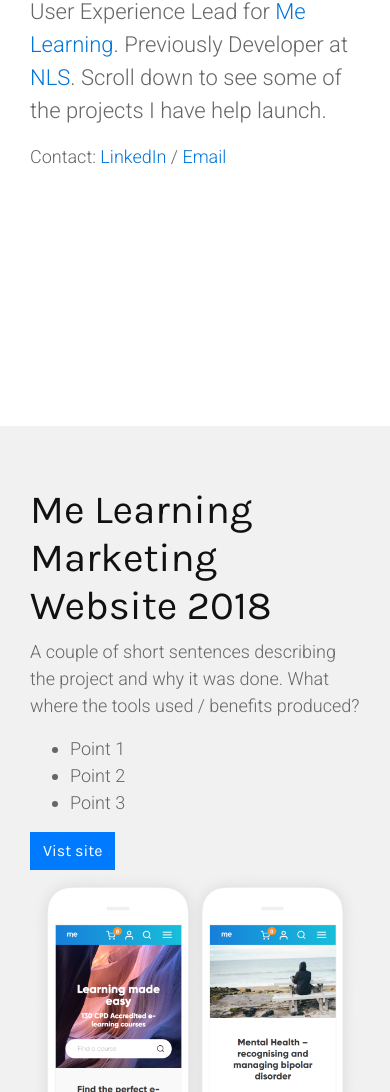
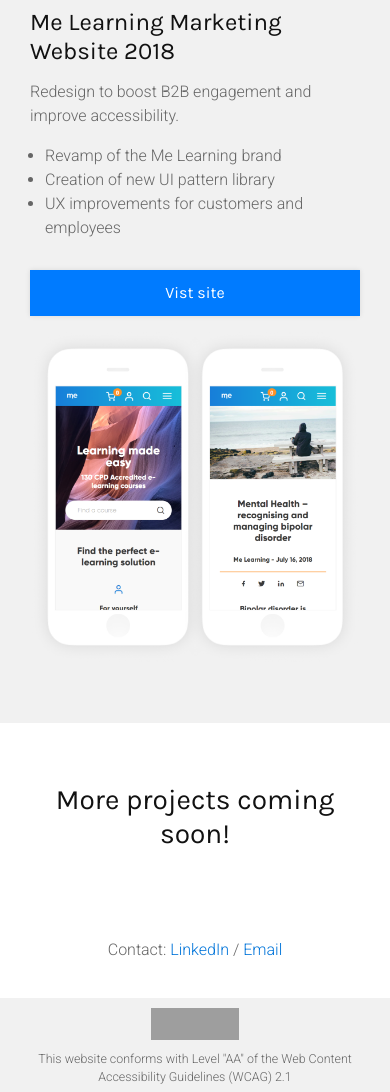
Before and after one commit to Charkizard/my-website, a plain HTML site: page index.html in a window 390 px wide. Shown: the part 613-1705 px from the top of the page. Drawn offline with nearby package versions, Linux system fonts and the light colour scheme; grey boxes are pictures that could not be loaded.

Commit message:
Responsive and margins

```diff
--- a/common/css/main.css
+++ b/common/css/main.css
@@ -18,15 +18,24 @@ h1, h2, h3, h4, h5, h6 {
 }
 
 h1 {
-    font-size: 60px;
+    font-size: 3.333em;
+    margin-bottom: 30px;
 }
 
 h2 {
-    font-size: 40px;
+    font-size: 2.222em;
+    margin-bottom: 15px;
 }
 
 p.lead {
-    font-size: 22px;
+    font-size: 1.222em;
+    margin-bottom: 30px;
+}
+
+ul {
+    padding: 0 0 0 15px;
+    margin: 0 0 30px 0;
+    font-size: 0.777em;
 }
 
 a {
@@ -41,6 +50,14 @@ a:hover {
 .btn {
     font-family: 'Karla', 'Roboto', 'Arial', sans-serif;
     border-radius: 0px;
+    padding: 10px 25px;
+    font-size: 1em;
+    box-shadow: 0 0 5px rgba(0,0,0,0.1);
+    transition: all 0.2 ease-in-out;
+}
+
+.btn:hover {
+    box-shadow: 0 0 10px rgba(0,0,0,0.2);
 }
 
 section {
@@ -72,7 +89,7 @@ footer .wcag-message .message {
 }
 
 footer .wcag-message p {
-    font-size: 14px;
+    font-size: 0.777em;
     line-height: 32px;
     margin: 0;
 }
@@ -82,7 +99,36 @@ footer .wcag-message a {
     float: left;
 }
 
-@media (max-width: 767px) {
+@media (max-width: 768px) {
+
+    body {
+        font-size: 16px;
+    }
+
+    h1 {
+        font-size: 2.5em;
+    }
+
+    h2 {
+        font-size: 2em;
+    }
+
+    .btn {
+        width: 100%;
+        margin-bottom: 15px;
+    }
+
+    ul {
+        font-size: 1em;
+    }
+
+    section {
+        padding: 60px 15px;
+    }
+
+    section.hero {
+        padding: 120px 15px;
+    }
 
     footer .wcag-message {
         text-align: center;
@@ -99,3 +145,14 @@ footer .wcag-message a {
     }
 
 }
+
+@media (max-width: 400px) {
+
+    h1 {
+        font-size: 1.8em;
+    }
+
+    h2 {
+        font-size: 1.5em;
+    }
+}
--- a/index.html
+++ b/index.html
@@ -11,26 +11,26 @@
   <body>
     <section class="hero">
         <div class="container container-sm">
-            <h1>Hello, I'm Charlie Aitkin.<br/> UX Specialist.</h1>
-            <p class="lead">User Experience Lead for <a href="#">Me Learning</a>. Previously Developer at <a href="#">NLS</a>. Scroll down to see some of the projects I have help launch.</p>
-           <p>Contact: <a href="#">LinkedIn</a> / <a href="#">Email</a></p>
+            <h1>Hello, <br/>I'm Charlie Aitkin. <br/>UX Specialist.</h1>
+            <p class="lead">User Experience Lead for <a href="https://www.melearning.co.uk" title="Me Learning Marketing Website" target="_blank">Me Learning</a>. Previously Developer at <a href="https://nlsltd.com/" title="NLS Website" target="_blank">NLS</a>. Scroll down to see some of the projects I have help launch.</p>
+            <p>Contact: <a href="https://www.linkedin.com/in/charlieaitkin" title="Charlie Aitkin's LinkedIn Profile" target="_blank">LinkedIn</a> / <a href="mailto:charlie.aitkin@gmail.com" title="Charlie Aitkin's Email Address">Email</a></p>
         </div>
     </section>
     <section>
         <div class="container">
             <div class="row">
-                <div class="description col-sm-4">
+                <div class="description col-sm-5">
                     <h2>Me Learning Marketing Website 2018</h2>
-                    <p>A couple of short sentences describing the project and why it was done. What where the tools used / benefits produced?</p>
+                    <p>Redesign to boost B2B engagement and improve accessibility.</p>
                     <ul>
-                        <li>Point 1</li>
-                        <li>Point 2</li>
-                        <li>Point 3</li>
+                        <li>Revamp of the Me Learning brand</li>
+                        <li>Creation of new UI pattern library</li>
+                        <li>UX improvements for customers and employees</li>
                     </ul>
-                    <a href="#" class="btn btn-primary">Vist site</a>
+                    <a href="https://www.melearning.co.uk" title="Me Learning Marketing Website" target="_blank" class="btn btn-primary">Vist site</a>
                 </div>
-                <div class="screenshots col-sm-8">
-                    <img src="images/screenshot-mel-site-2018-mobile.png" alt="Screenshots of the Me Learning 2018 website on a mobile device." class="img-fluid">
+                <div class="screenshots col-sm-7">
+                        <a href="https://www.melearning.co.uk" title="Me Learning Marketing Website" target="_blank"><img src="images/screenshot-mel-site-2018-mobile.png" alt="Screenshots of the Me Learning 2018 website on a mobile device." class="img-fluid"></a>
                 </div>
             </div>
         </div>
@@ -38,17 +38,8 @@
     <section>
         <div class="container">
             <div class="row">
-                <div class="description col-sm-4">
-                    <h2>Me Learning Marketing Website 2017</h2>
-                    <p>A couple of short sentences describing the project and why it was done. What where the tools used / benefits produced?</p>
-                    <ul>
-                        <li>Point 1</li>
-                        <li>Point 2</li>
-                        <li>Point 3</li>
-                    </ul>
-                </div>
-                <div class="screenshots col-sm-8">
-                    <img src="images/screenshot-mel-site-2017-mobile.png" alt="Screenshots of the Me Learning 2017 website on a mobile device." class="img-fluid">
+                <div class="description col-sm-12 text-center">
+                    <h3>More projects coming soon!</h3>
                 </div>
             </div>
         </div>
@@ -56,7 +47,7 @@
     <footer>
         <section class="contact">
             <div class="container">
-                <p>Contact: <a href="#">LinkedIn</a> / <a href="#">Email</a></p>
+                <p>Contact: <a href="https://www.linkedin.com/in/charlieaitkin" title="Charlie Aitkin's LinkedIn Profile" target="_blank">LinkedIn</a> / <a href="mailto:charlie.aitkin@gmail.com" title="Charlie Aitkin's Email Address">Email</a></p>
             </div>
         </section>
         <section class="wcag-message">
```
